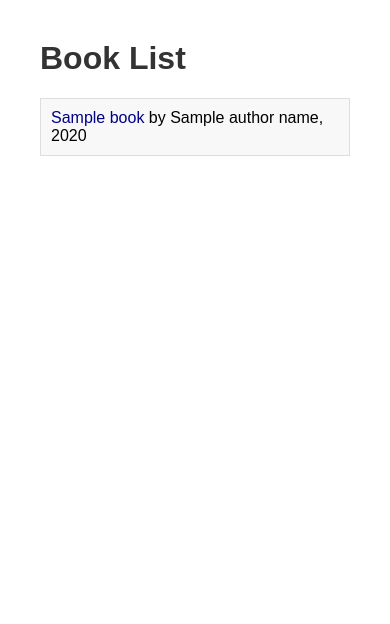
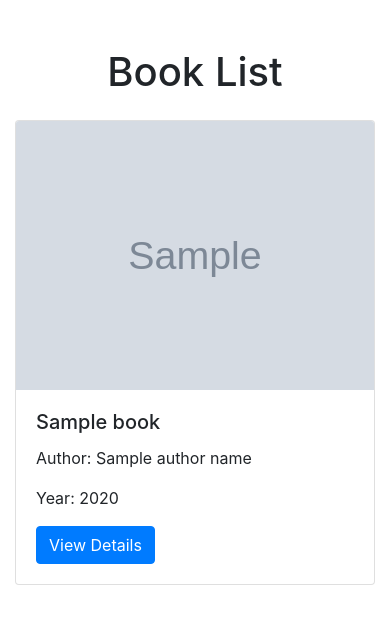
Before and after one commit to Atinos31/Booksy, a Flask app: template templates/index.html in a window 390 px wide. Shown: the top 624 px of the page. Run offline with Flask 3, Linux system fonts and the light colour scheme; the template is opened without the code that fills it: most values are stand-ins (such as "Sample title", 1, 10 or a date in 2020); grey boxes marked "Sample" are stand-in pictures; some libraries are stand-ins or nearby versions.

Commit message:
Integrate Bootstrap and enhance book display with cover images
- Added Bootstrap links to  and  to improve the UI/UX of the book listing and detail pages.
- Implemented dynamic cover image fetching in  to include book covers in the API response parsing.
- Updated the HTML templates to use Bootstrap card components, making the book entries more visually appealing and information more organized.
- Included responsive design features to ensure the app's usability across various device sizes.

```diff
--- a/app.py
+++ b/app.py
@@ -7,6 +7,12 @@ app = Flask(__name__)
 def home():
     response = requests.get('http://openlibrary.org/search.json?q=the+lord+of+the+rings')
     books = response.json()['docs'][:10]  # Get the first 10 books
+    # Add logic to construct cover image URLs
+    for book in books:
+        if 'cover_i' in book:
+            book['cover_url'] = f"https://covers.openlibrary.org/b/id/{book['cover_i']}-M.jpg"
+        else:
+            book['cover_url'] = "https://via.placeholder.com/100x140"
 
     return render_template('index.html', books=books)
 
@@ -14,6 +20,11 @@ def home():
 def book_details(book_id):
     response = requests.get(f'http://openlibrary.org/books/{book_id}.json')
     book = response.json()
+    # Handling for cover image in details
+    if 'covers' in book:
+        book['cover_url'] = f"https://covers.openlibrary.org/b/id/{book['covers'][0]}-L.jpg"
+    else:
+        book['cover_url'] = "https://via.placeholder.com/100x140"
 
     return render_template('details.html', book=book)
 
--- a/templates/index.html
+++ b/templates/index.html
@@ -1,44 +1,29 @@
 <!DOCTYPE html>
-<html>
+<html lang="en">
 <head>
+    <meta charset="UTF-8">
+    <meta name="viewport" content="width=device-width, initial-scale=1.0">
     <title>Book List</title>
-    <style>
-        body {
-            font-family: Arial, sans-serif;
-            margin: 40px;
-        }
-        h1 {
-            color: #333;
-        }
-        ul {
-            list-style: none;
-            padding: 0;
-        }
-        li {
-            margin: 10px 0;
-            padding: 10px;
-            background-color: #f8f8f8;
-            border: 1px solid #ddd;
-        }
-        a {
-            text-decoration: none;
-            color: darkblue;
-        }
-        a:hover {
-            text-decoration: underline;
-        }
-    </style>
+    <link rel="stylesheet" href="https://stackpath.bootstrapcdn.com/bootstrap/4.5.2/css/bootstrap.min.css">
 </head>
 <body>
-    <h1>Book List</h1>
-    <ul>
-        {% for book in books %}
-        <li>
-            <a href="{{ url_for('book_details', book_id=book['key'].split('/')[-1]) }}">
-                {{ book['title'] }}
-            </a> by {{ book['author_name'][0] }}, {{ book['first_publish_year'] }}
-        </li>
-        {% endfor %}
-    </ul>
+    <div class="container mt-5">
+        <h1 class="text-center mb-4">Book List</h1>
+        <div class="row">
+            {% for book in books %}
+            <div class="col-md-4 mb-4">
+                <div class="card">
+                    <img src="{{ book.cover_url }}" class="card-img-top" alt="Cover of {{ book.title }}">
+                    <div class="card-body">
+                        <h5 class="card-title">{{ book.title }}</h5>
+                        <p class="card-text">Author: {{ book.author_name[0] }}</p>
+                        <p class="card-text">Year: {{ book.first_publish_year }}</p>
+                        <a href="{{ url_for('book_details', book_id=book.key.split('/')[-1]) }}" class="btn btn-primary">View Details</a>
+                    </div>
+                </div>
+            </div>
+            {% endfor %}
+        </div>
+    </div>
 </body>
 </html>
```
Also changed, not shown: templates/details.html (+23 -8 lines).
